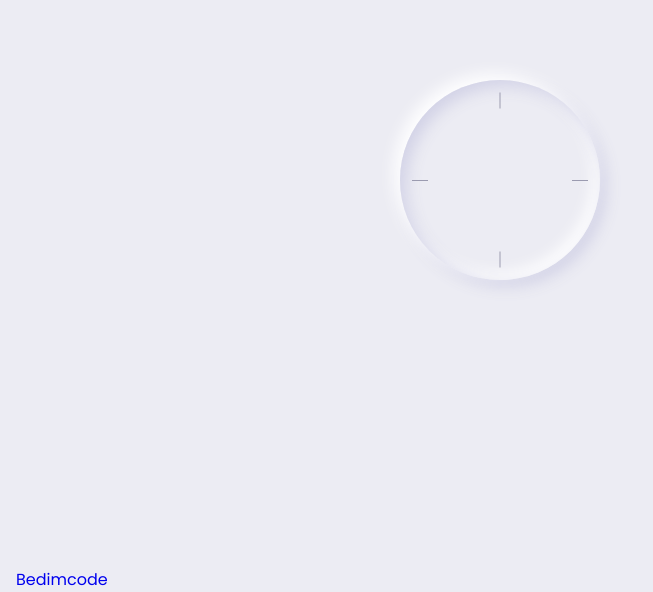
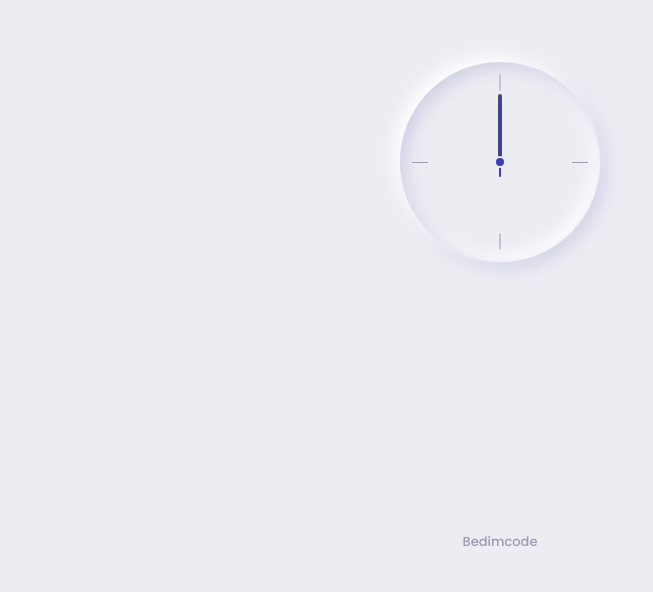
Before and after one commit to lucasclass/Responsive-Analog-Clock-Ui, a plain HTML site: page index.html in a window 1280 px wide. Shown: the part 208-800 px from the top of the page, without its empty margins (0-653 px from the left). Drawn offline with nearby package versions, Linux system fonts and the light colour scheme.

Commit message:
css e js hoje

```diff
--- a/assets/css/styles.css
+++ b/assets/css/styles.css
@@ -141,4 +141,80 @@ a {
    top: 50%;
 }
 
+.clock__rounder {
+   width: .75rem;
+   height: .75rem;
+   background-color: var(--first-color);
+   border-radius: 50%;
+   border: 2px solid var(--body-color);
+   z-index: var(--z-tooltip);
+}
+
+.clock__hour,
+.clock__minutes,
+.clock__seconds {
+   position: absolute;
+   display: flex;
+   justify-content: center;
+}
+
+.clock__hour {
+   width: 105px;
+   height: 105px;
+}
+
+.clock__hour::before {
+   content: '';
+   position: absolute;
+   background-color: var(--text-color);
+   width: .25rem;
+   height: 3rem;
+   border-radius: .75rem;
+   z-index: var(--z-normal);
+}
+
+.clock__minutes {
+   width: 136px;
+   height: 136px;
+}
+
+.clock__minutes::before {
+   content: '';
+   position: absolute;
+   background-color: var(--text-color);
+   width: .25rem;
+   height: 4rem;
+   border-radius: .75rem;
+   z-index: var(--z-normal);
+}
+
+.clock__seconds {
+   width: 130px;
+   height: 130px;
+}
+
+.clock__seconds::before {
+   content: '';
+   position: absolute;
+   background-color: var(--first-color);
+   width: .125rem;
+   height: 5rem;
+   border-radius: .75rem;
+   z-index: var(--z-normal);
+}
+
+.clock__logo {
+   width: max-content;
+   justify-self: center;
+   margin-bottom: var(--mb-2-5);
+   font-size: var(--smaler-font-size);
+   font-weight: var(--font-medium);
+   color: var(--text-color-light);
+   transition: .3s;
+}
+
+.clock__logo:hover {
+   color: var(--first-color);
+}
+
 /*=== MEDIA QUERIES ===*/
--- a/assets/js/main.js
+++ b/assets/js/main.js
@@ -0,0 +1,17 @@
+/*===RELÓGIO===*/
+const hour = document.getElementById('clock-hour'),
+    minutes = document.getElementById('clock-minutes'),
+    seconds = document.getElementById('clock-seconds')
+
+const clock = () => {
+    let date = new Date()
+
+    let hh = date.getHours() * 30,
+        mm = date.getMinutes() * 6,
+        ss = date.getSeconds() * 6
+}
+
+    // ADICIONAR A ROTAÇÃO DOS ELEMENTOS
+
+
+    /*===RELÓGIO E TEXTO DE DATA===*/
```
